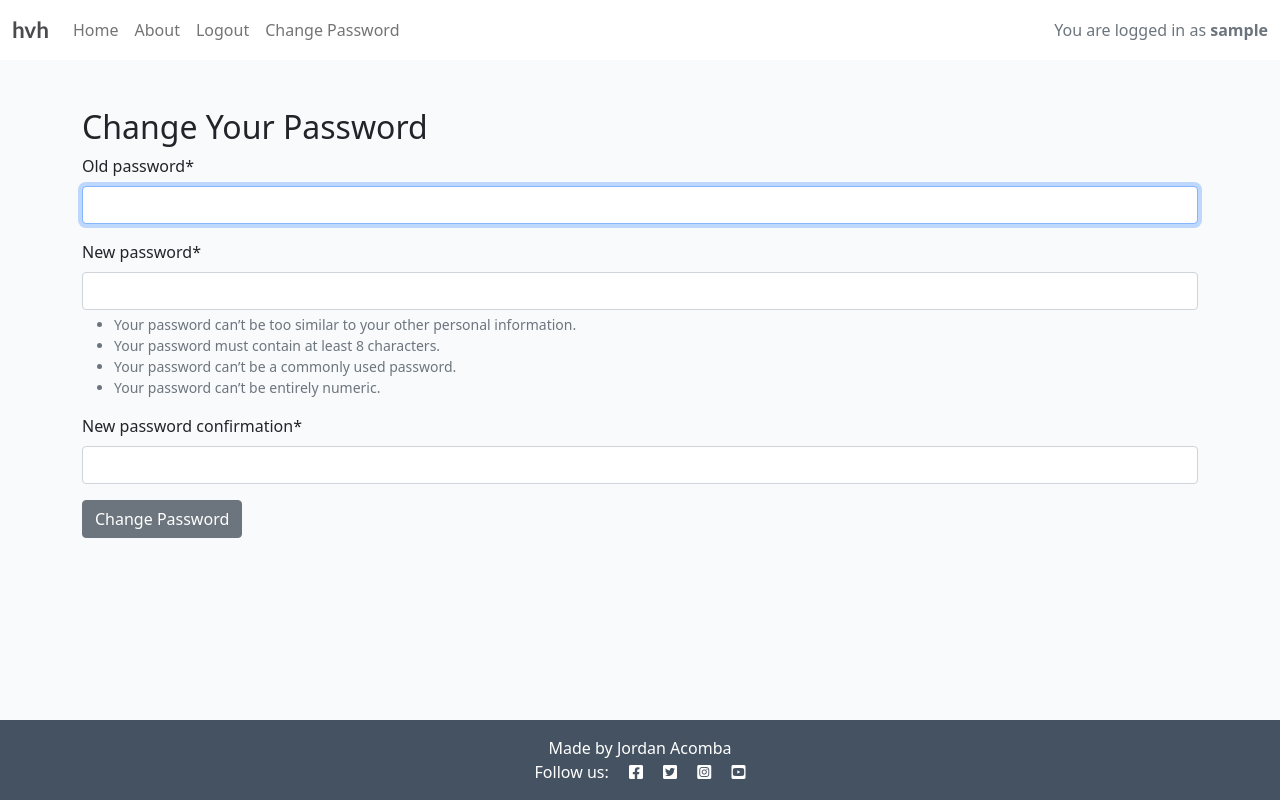
After one commit to Jordalenko/happy_valley_holiays_v2, a Django app: page /password_change/ in a window 1280 px wide. The commit adds this page. Run offline with Django 4.2, Linux system fonts and the light colour scheme; the visitor is signed in with stand-in values (Sample User, id 1); some libraries are stand-ins or nearby versions.

Commit message:
Add password change functionality for logged in users.

```diff
--- a/happy_valley_holidays/urls.py
+++ b/happy_valley_holidays/urls.py
@@ -18,6 +18,7 @@
 from django.urls import path, include
 from django.conf.urls.static import static
 from django.conf import settings
+from django.contrib.auth import views as auth_views
 
 
 urlpatterns = [
@@ -25,6 +26,13 @@
     path("accounts/", include("allauth.urls")),
     path('admin/', admin.site.urls),
     path('summernote/', include('django_summernote.urls')),
+    path('password_change/',
+         auth_views.PasswordChangeView.as_view(template_name='registration/password_change_form.html'),
+         name='password_change'),
+
+    path('password_change/done/',
+         auth_views.PasswordChangeDoneView.as_view(template_name='registration/password_change_done.html'),
+         name='password_change_done'),
     path("", include("cottages.urls"), name="cottages-urls"),
 ]
 
--- a/templates/base.html
+++ b/templates/base.html
@@ -88,6 +88,9 @@
                     <li class="nav-item">
                         <a class="nav-link {% if request.path == logout_url %}active{% endif %}" aria-current="page" href="{% url 'account_logout' %}">Logout</a>
                     </li>
+                    <li class="nav-item">
+                        <a class="nav-link" href="{% url 'password_change' %}">Change Password</a>
+                    </li>
                     {% else %}
                     <li class="nav-item">
                         <a class="nav-link {% if request.path == signup_url %}active{% endif %}" aria-current="page"
--- /dev/null
+++ b/templates/registration/password_change_form.html
@@ -0,0 +1,13 @@
+{% extends "base.html" %}
+{% load crispy_forms_tags %}
+
+{% block content %}
+<div class="container mt-5">
+  <h2>Change Your Password</h2>
+  <form method="post">
+    {% csrf_token %}
+    {{ form|crispy }}
+    <button type="submit" class="btn btn-secondary">Change Password</button>
+  </form>
+</div>
+{% endblock %}
```
Also changed, not shown: templates/registration/password_change_done.html (added, +9 -0 lines).
